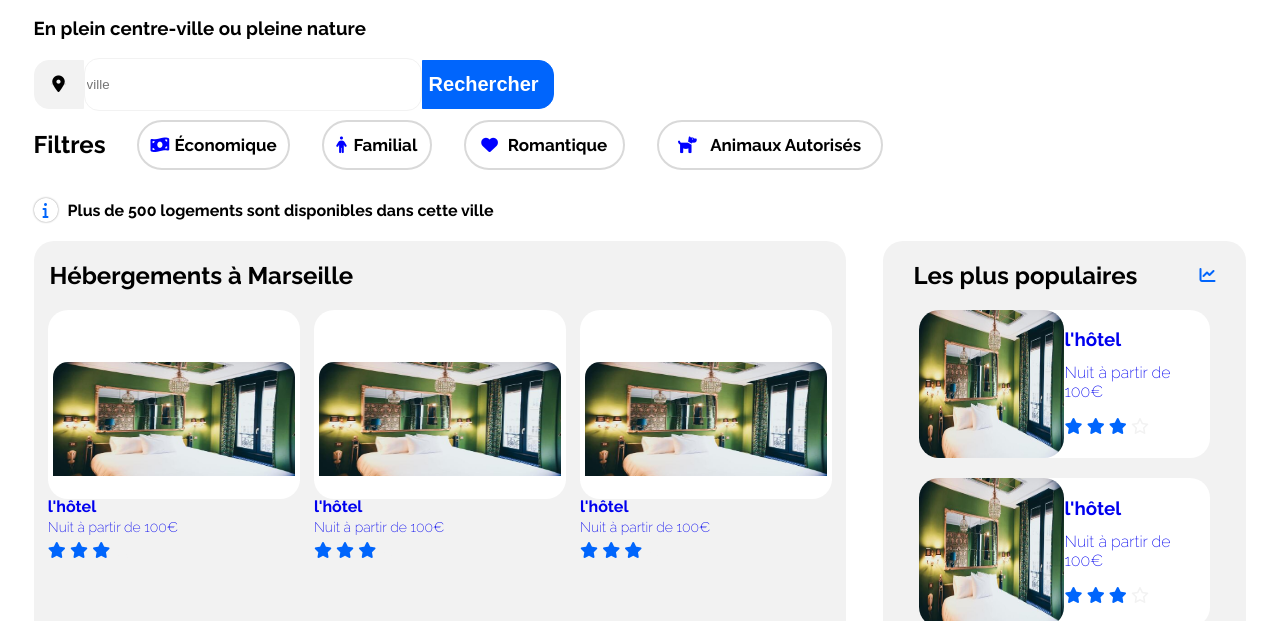
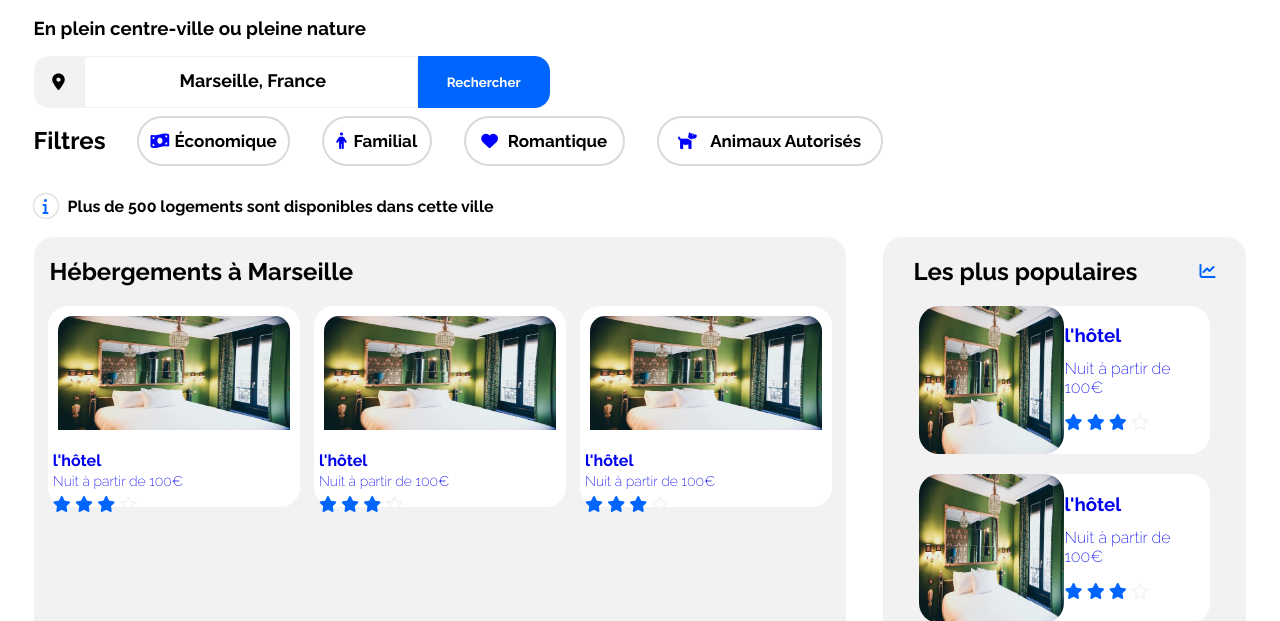
Before and after one commit to pierrelouisabraham/Projet2, a plain HTML site: page index.html in a window 1280 px wide. Shown: the part 111-732 px from the top of the page. Drawn offline with Linux system fonts and the light colour scheme.

Commit message:
change search + main

```diff
--- a/CSS/style.css
+++ b/CSS/style.css
@@ -53,19 +53,37 @@ body {
   display: flex;
   background: #FFFFFF;
   border: 1px solid #F2F2F2;
-  border-radius: 15px;
+  height: 50px;
+  width: 332px;
+  padding: 0px;
+
+}
+
+#subject::placeholder {
+  color: black;
+  font-size: 18px;
+  line-height: 21px;
+  text-align: center;
+  font-family: 'Raleway';
+  font-weight: bold;
+}
+
+#search > form {
   height: 49px;
-  width: 332px;
 }
 
 #searchButton{
   display: flex;
-  height: 49px;
+  height: 106%;
   width: 132px;
   background: #0065FC;
   border: 1px solid #0065FC;
   border-radius: 0px 15px 15px 0px;
   align-items: center;
+  color: #FFFFFF;
+  justify-content: center;
+  font-family: 'Raleway';
+  font-weight: bold;
 }
 
 #searchButton > h2 {
@@ -74,7 +92,7 @@ body {
 }
 
 #loc{
-  height: 49px;
+  height: 106%;
   width: 50px;
   display: flex;
   background: #F2F2F2;
@@ -225,23 +243,27 @@ i.fa-regular {
   flex-direction: column;
   justify-content: space-around;
   max-width: 31%;
-  background-color: white;
+
   border-radius: 20px;
   max-height: 30%;
   margin-bottom: 30px;
+  box-shadow: black;
 }
 
 .vignette > a > article {
   display: flex;
   flex-direction: column;
   justify-content: space-around;
-  max-height: 50%;
+  height: 100%;
+  background-color: white;
+  border: 5px solid #FFFFFF;
+  border-radius: 20px 20px 20px 20px;
 }
 
 #lodging > div > a > article > img {
   border: 5px solid #FFFFFF;
   border-radius: 20px 20px 0px 0px;
-  max-height: 120%;
+  height: 60%;
 }
 
 #lodging h3 {
--- a/index.html
+++ b/index.html
@@ -31,8 +31,8 @@
     <section id="search">
         <form action="#">
             <button id="loc"><i class="fa-solid fa-location-dot fa-lg"></i></button>
-            <input id="subject" name="subject" placeholder="ville" ></input>
-            <button id="searchButton"><h2>Rechercher</h2></button>
+            <input id="subject" name="subject" placeholder=" Marseille, France" ></input>
+            <button id="searchButton" type="submit">Rechercher</button>
         </form>
     </section>
     <section id="filtre">
```
